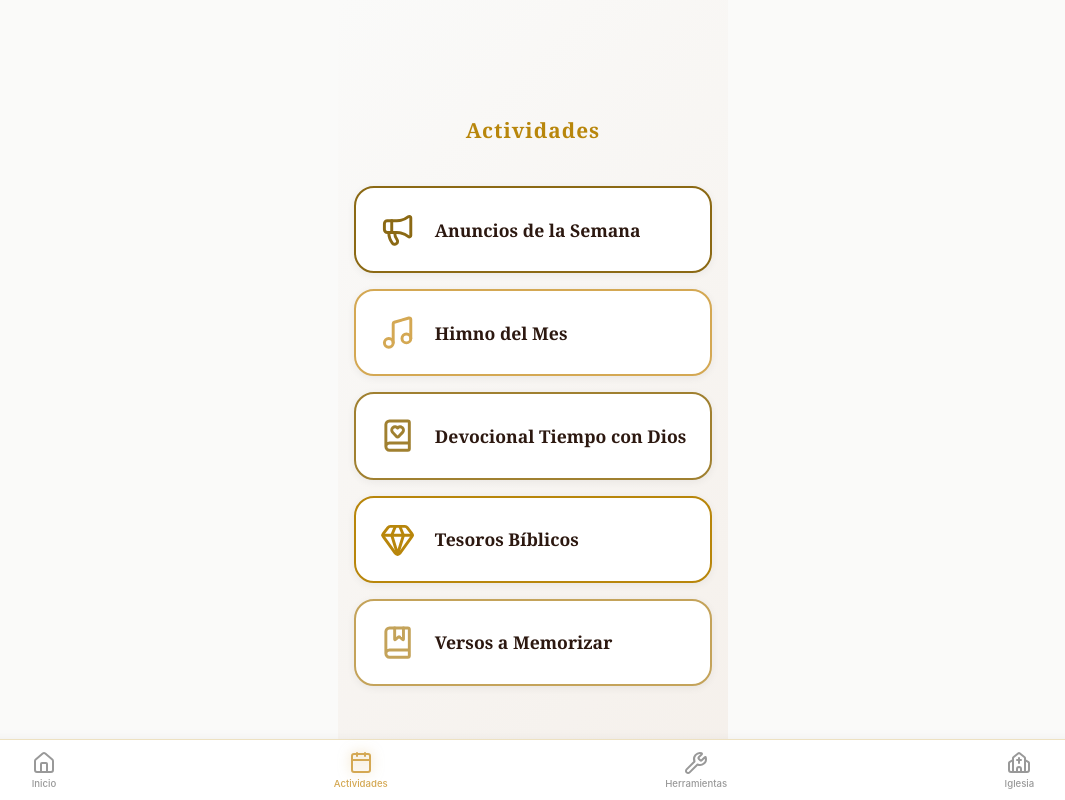
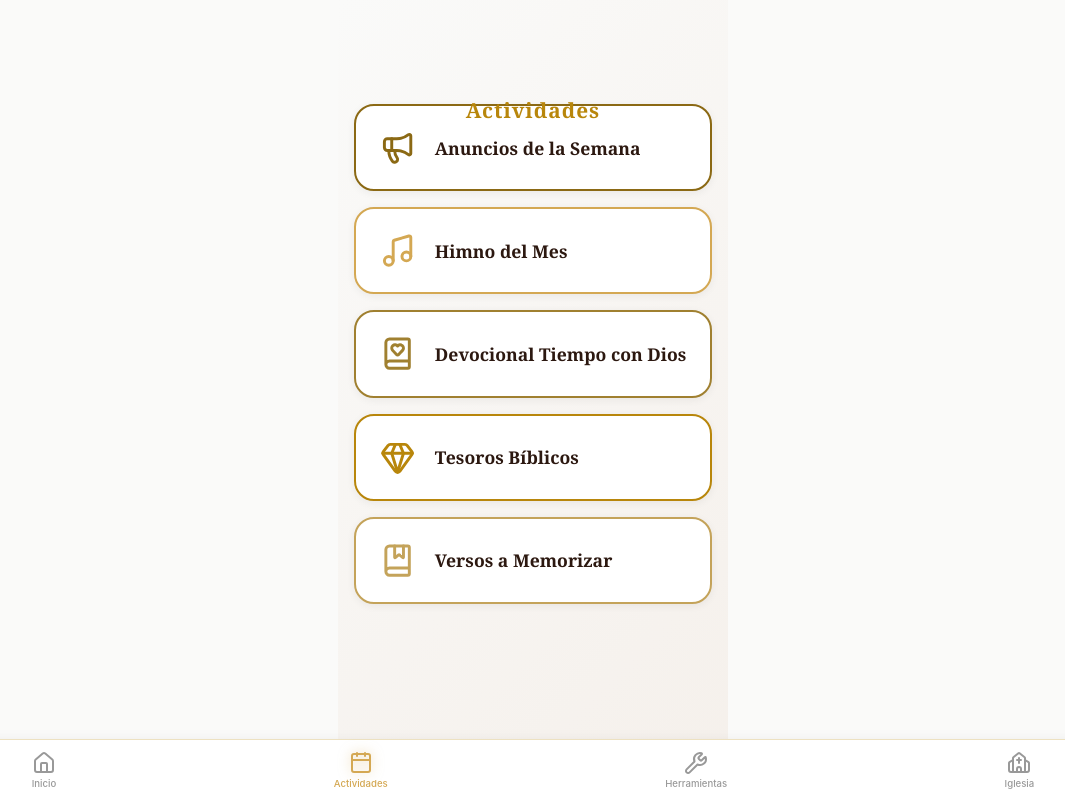
Before and after one commit to arnaldofarias312-source/Buen-pastor, a React (Vite) app: page / in a window 1280 px wide. Both pictures are taken after a click on the button "Actividades". Shown: the whole page, without its empty margins (107-1172 px from the left). Built offline with nearby package versions, Linux system fonts and the light colour scheme; no server answers; the database is empty.

Commit message:
Fix: titulo absolute para no mover tarjetas

```diff
--- a/src/components/Actividades.css
+++ b/src/components/Actividades.css
@@ -6,6 +6,7 @@
   flex-direction: column;
   overflow-y: auto;
   background: linear-gradient(135deg, #fafaf9 0%, #f5f0eb 100%);
+  position: relative;
 }
 
 .actividades-title {
@@ -13,9 +14,14 @@
   font-size: 1.3rem;
   color: #b8860b;
   text-align: center;
-  margin: 6rem 0 1.5rem;
+  margin: 0;
   font-weight: 700;
   letter-spacing: 1px;
+  position: absolute;
+  top: 6rem;
+  left: 0;
+  right: 0;
+  z-index: 1;
 }
 
 .actividades-grid {
@@ -24,7 +30,6 @@
   gap: 1rem;
   flex: 1;
   justify-content: center;
-  padding-top: 1rem;
 }
 
 .actividad-card {
```
